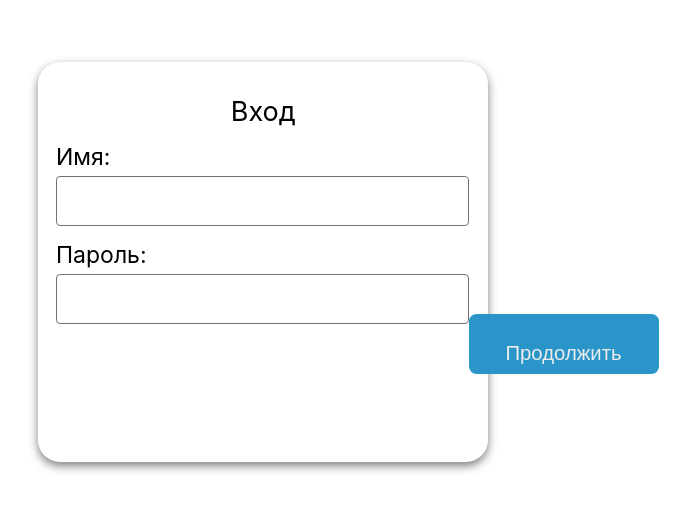
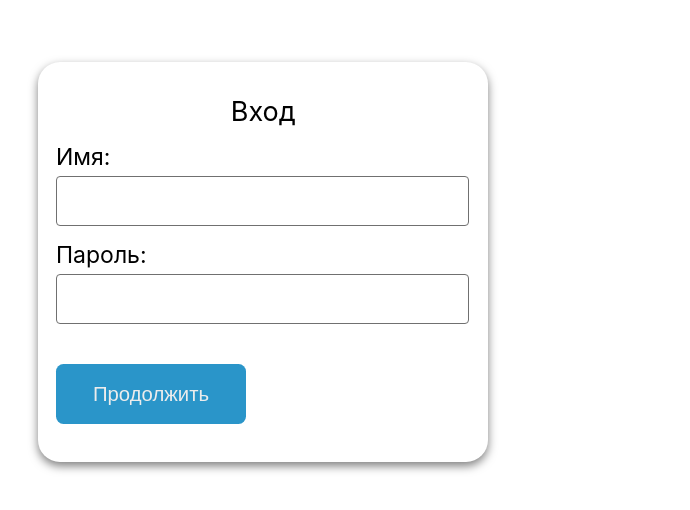
Before and after one commit to supersniper1/JKH, a React (Create React App) app: page /login in a window 1280 px wide. Shown: the part 138-648 px from the top of the page, without its empty margins (377-1067 px from the left). Built offline with nearby package versions, Linux system fonts and the light colour scheme.

Commit message:
fixed login page styles

```diff
--- a/src/pages/login/loginPage.sass
+++ b/src/pages/login/loginPage.sass
@@ -2,6 +2,7 @@
   display: flex
   justify-content: center
   margin-top: 25vh
+  align-items: start
 
 .loginBlock
   width: 450px
@@ -42,7 +43,6 @@
 
 .loginButton
   margin-top: 40px
-  position: absolute
   width: 190px
   height: 60px
   background: #2a95c9
@@ -54,5 +54,4 @@
   color: #ececec
   text-align: center
   text-decoration: none
-  padding-top: 18px
   cursor: pointer
```
